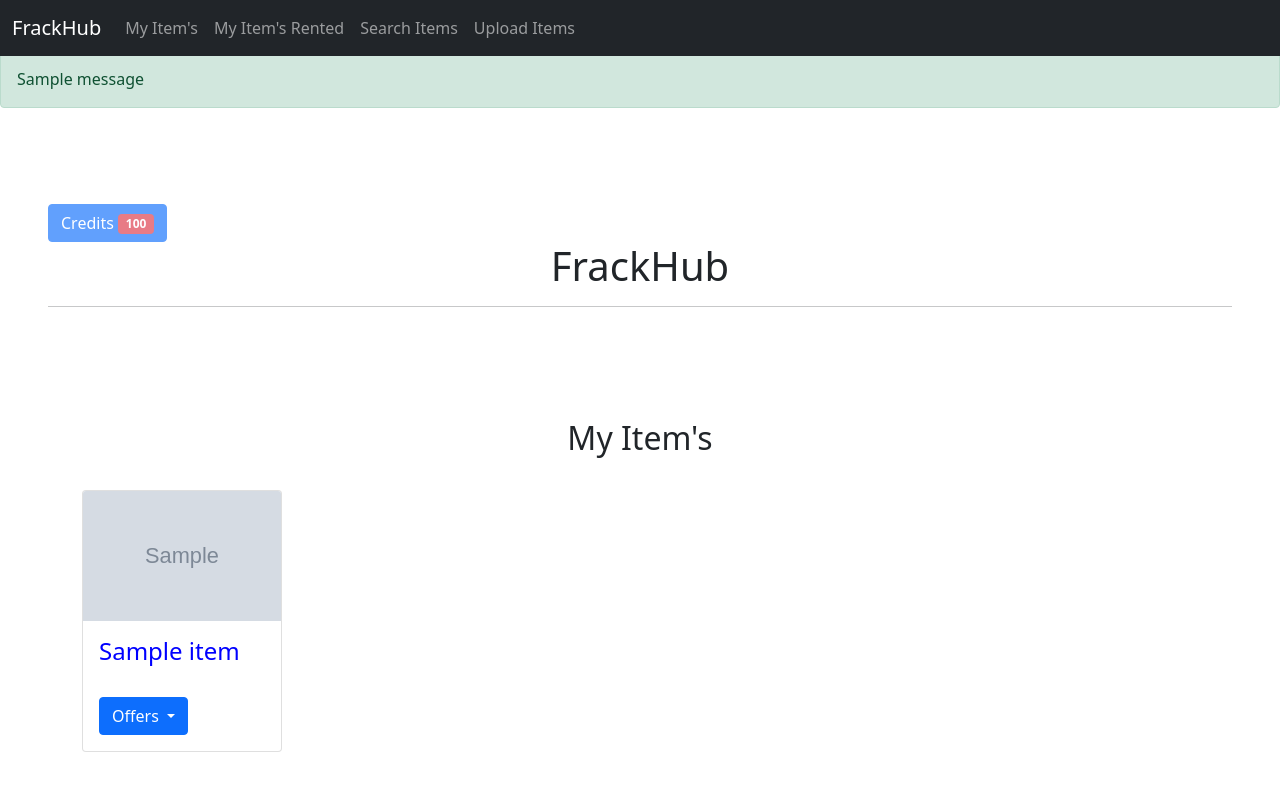
After one commit to Geronimo747/Collaborative-Development-Frack-Hub-, a Flask app: template App/templates/menu/MyItems.html in a window 1280 px wide. The commit adds this page. Run offline with Flask 2, Linux system fonts and the light colour scheme; tables that the repository leaves empty hold one stand-in row (values such as "Sample post"); the template is opened without the code that fills it: values that come from a table or form of the project are taken from there, most other values are stand-ins (such as "Sample title", 1, 10 or a date in 2020); grey boxes marked "Sample" are stand-in pictures; one stand-in notice (Sample message) is shown.

Commit message:
Added some more basic functionality.
Can now add items and make 'Offers' to items.

```diff
--- /dev/null
+++ b/App/templates/menu/MyItems.html
@@ -0,0 +1,98 @@
+<!DOCTYPE html>
+<html lang="en">
+<head>
+    <title>Bootstrap Example</title>
+    <meta charset="utf-8">
+    <meta name="viewport" content="width=device-width, initial-scale=1">
+    <link href="https://cdn.jsdelivr.net/npm/bootstrap@5.1.3/dist/css/bootstrap.min.css" rel="stylesheet">
+    <script src="https://cdn.jsdelivr.net/npm/bootstrap@5.1.3/dist/js/bootstrap.bundle.min.js"></script>
+    <link rel="stylesheet" href="/static/css/Stylesheet2.css">
+</head>
+<body>
+
+
+<nav class="navbar navbar-expand-sm navbar-dark bg-dark fixed-top">
+    <div class="container-fluid">
+        <a class="navbar-brand" href="FrackHubMenu.html">FrackHub</a>
+        <button class="navbar-toggler" type="button" data-bs-toggle="collapse" data-bs-target="#mynavbar">
+            <span class="navbar-toggler-icon"></span>
+        </button>
+        <div class="collapse navbar-collapse" id="mynavbar">
+            <ul class="navbar-nav me-auto">
+                <li class="nav-item">
+                    <a class="nav-link" href="/my_items">My Item's</a>
+                </li>
+                <li class="nav-item">
+                    <a class="nav-link" href="/my_rented_items">My Item's Rented</a>
+                </li>
+                <li class="nav-item">
+                    <a class="nav-link" href="/search_items">Search Items</a>
+                </li>
+                <li class="nav-item">
+                    <a class="nav-link" href="/add_items">Upload Items</a>
+                </li>
+            </ul>
+        </div>
+    </div>
+</nav>
+
+
+<hr>
+<hr>
+
+{% with messages = get_flashed_messages(with_categories=true) %}
+    {% if messages %}
+        {% for category, message in messages %}
+            {% if category == "error" %}
+                <div class="alert alert-danger alert-dismissible fade show" role="alert">
+                    <span>{{ message }}</span>
+                </div>
+                {% elif category == "success" %}
+                <div class="alert alert-success alert-dismissible fade show" role="alert">
+                    <span>{{ message }}</span>
+                </div>
+            {% endif %}
+        {% endfor %}
+    {% endif %}
+{% endwith %}
+
+<div class="container-fluid p-5 my-5 bg-white text-drk">
+    <div id = "restoreBtnWrap">
+        <button id = "creditBtn" type="button" class="btn btn-primary" disabled>Credits
+            <span class="badge bg-danger">100</span>
+        </button>
+    </div>
+    <h1 id = "mainHeading">FrackHub</h1>
+    <hr>
+</div>
+
+    <div id = "container2" class="container my-5 bg-white text-drk">
+        <h2 id = "heading2">My Item's</h2>
+        {% for item in items %}
+            <br>
+            <div id="card2" class="card" style="width:200px">
+                <img class="card-img-top" src="{{ item.image }}" alt="Card image" style="width:100%; height:130px;">
+                <div class="card-body">
+                    <h4 id = "card2Title" style = "color:blue" class="card-title">{{ item.name }}</h4>
+                    <br>
+                    <div class="dropdown">
+                        <button type="button" class="btn btn-primary dropdown-toggle" data-bs-toggle="dropdown">
+                            Offers
+                        </button>
+                    <ul class="dropdown-menu">
+                        {% for y in offers %}
+                            {% if y == item.id %}
+                                {% for a in offers[y] %}
+                                    <li><a class="dropdown-item" href="#">{{ a.name }}</a></li>
+                                {% endfor %}
+                            {% endif %}
+                        {% endfor %}
+                    </ul>
+                    </div>
+                </div>
+            </div>
+        {% endfor %}
+    </div>
+
+</body>
+</html>
--- a/main.py
+++ b/main.py
@@ -3,11 +3,16 @@ from flask_login.login_manager import LoginManager
 from flask_login import logout_user, login_required, login_user, current_user
 from werkzeug.security import generate_password_hash, check_password_hash
 from datetime import timedelta
-
+import flask_sqlalchemy
+from io import BytesIO
+import base64
 
 app = create_app()
+max_content_length = 8000000  # FILE LIMIT IS CURRENTLY 8mb
+app.config["MAX_CONTENT_LENGTH"] = max_content_length
 login_manager = LoginManager(app=app)
 SALT = "CHEESE"
+accepted_mime_types = {"image/png", "image/jpeg", "image/jpg"}
 
 
 @login_manager.user_loader
@@ -25,7 +30,6 @@ def front_page():
 
 @app.route("/login", methods=("POST", "GET"))
 def login_route():
-
     # The user has posted a form.
     if request.method == "POST":
         form = request.form.to_dict()
@@ -55,7 +59,7 @@ def login_route():
             flash("Email or password is incorrect.", category="error")
 
     # The login html page in templates.
-    return render_template("loginBasicBuild.html")
+    return render_template("login/loginBasicBuild.html")
 
 
 @app.route("/signup", methods=("GET", "POST"))
@@ -80,44 +84,133 @@ def signup_route():
             # Adds the new user to the database.
             else:
                 psw = SALT + form["pswd"]
-                new_user = User(name=form["name"], email=form["email"], password=generate_password_hash(psw, "sha256"))
+                new_user = User(name=form["name"], email=form["email"],
+                                password=generate_password_hash(psw, "sha256"))
                 add_new_user(new_user)
                 flash(message="Created new account.", category="success")
                 return redirect("/login")
 
-    return render_template("customerSignUp.html")
+    return render_template("login/customerSignUp.html")
 
 
 @app.route("/home")
 @login_required
 def home_view():
-    return render_template("FrackHubMenu.html")
+    return render_template("menu/FrackHubMenu.html")
 
 
 @app.route("/my_items")
 @login_required
 def my_items_view():
-    # TODO: Retrieve items here
-    return render_template("MyItems.html")
+    user_items = current_user.items
+    offers = {}
+
+    for x in user_items:
+        offers[x.id] = []
+
+        for y in x.offers:
+            offers[x.id].append(User.query.get(y.user_id))
+
+    return render_template("menu/MyItems.html", items=current_user.items, offers=offers)
 
 
 @app.route("/my_rented_items")
 @login_required
 def my_rented_items_view():
-    return render_template("MyItemsRented.html")
+    all_offers = Offers.query.filter(db.and_(Offers.user_id == current_user.id)).all()
+    the_items = []
+
+    for x in all_offers:
+        rent_status = Rented.query.filter(db.and_(Rented.offer_id == x.id)).first()
+        if not rent_status.returned:
+            the_items.append(Item.query.get(x.item_id))
+
+    return render_template("menu/MyItemsRented.html", items=the_items)
 
 
-@app.route("/rented_items")
+@app.route("/search_items", methods=["GET", "POST"])
 @login_required
 def rented_items_view():
-    return render_template("RentItems.html")
+    result = Item.query.all()
+
+    if request.method == "POST":
+
+        form_data = request.form.to_dict()
+        item_id = int(form_data["item"])
+
+        all_offers = Offers.query.filter(
+            db.and_(Offers.user_id == current_user.id,
+                    Offers.item_id == item_id)).first()
+
+        if all_offers is None:
+
+            # Creates the new offer
+            new_offer = Offers(item_id=item_id, user_id=current_user.id)
+            add_new_offer(new_offer)
+            flash("Made offer request", "success")
+
+        else:
+            flash("Already rending", "error")
+
+    offers = []
+
+    for x in result:
+        offer_result = Offers.query.filter(
+            db.and_(Offers.user_id == current_user.id, Offers.item_id == x.id,
+                    Offers.answered == 0)).first()
+
+        if offer_result is not None:
+            offers.append(x.id)
+
+    return render_template("menu/SearchItems.html", items=result,
+                           user_id=current_user.id, offers=offers)
 
 
-@app.route("/add_items")
+@app.route("/add_items", methods=["POST", "GET"])
 @login_required
 def add_items_view():
-    return render_template("UploadItems.html")
+    result = Item.query.all()
 
+    if request.method == "POST":
+        post_info = request.form.to_dict()
+
+        if any(not post_info[x] for x in post_info):
+            flash("Not all fields were completed!", "error")
+            return render_template("menu/UploadItems.html")
+
+        elif not request.files:
+            flash("No file was uploaded!", "error")
+            return render_template("menu/UploadItems.html")
+
+        file_info = request.files["img"]
+        if file_info.mimetype.lower() not in accepted_mime_types:
+            flash("Incorrect image type, use jpeg, jpg or png only!", "error")
+            return render_template("menu/UploadItems.html")
+
+        elif file_info.content_length > max_content_length:
+            flash("FILE TO LARGE!", "error")
+            return render_template("menu/UploadItems.html")
+
+        # Encodes the image to base64; so it can easily
+        #  be stored in a database and viewed in a browser.
+        file_data = file_info.stream.read()
+        file_data = "data:" + file_info.content_type + ";base64," + \
+                    base64.b64encode(file_data).decode("utf-8")
+
+        poster = current_user.id
+        new_item = Item(name=post_info["name"], user_id=poster,
+                        description=post_info["description"], image=file_data,
+                        price=post_info["Price"])
+        add_new_item(new_item)
+        flash("Created new item", "success")
+
+    return render_template("menu/UploadItems.html")
+
+
+@app.errorhandler(413)
+def request_entity_too_large(error):
+    return "<h1>FILE TO LARGE!</h1>" \
+           f"<h3><a href=\"{request.path}\">Return</a></h3>", 413
 
 
 if __name__ == "__main__":
```
Also changed, not shown: App/__init__.py (+14 -3 lines), App/models.py (+20 -0 lines), App/templates/MyItems.html (deleted, +0 -48 lines), App/templates/MyItemsRented.html (deleted, +0 -48 lines), App/templates/RentItems.html (deleted, +0 -48 lines), App/templates/menu/FrackHubMenu.html (renamed from App/templates/FrackHubMenu.html, +20 -1 lines), App/templates/menu/MyItemsRented.html (added, +89 -0 lines), App/templates/menu/SearchItems.html (added, +94 -0 lines), App/templates/menu/UploadItems.html (renamed from App/templates/UploadItems.html, +21 -2 lines), App/templates/results.html (deleted, +0 -38 lines), App/templates/login/customerSignUp.html (renamed from App/templates/customerSignUp.html), App/templates/login/loginBasicBuild.html (renamed from App/templates/loginBasicBuild.html), App/test.db (deleted).
